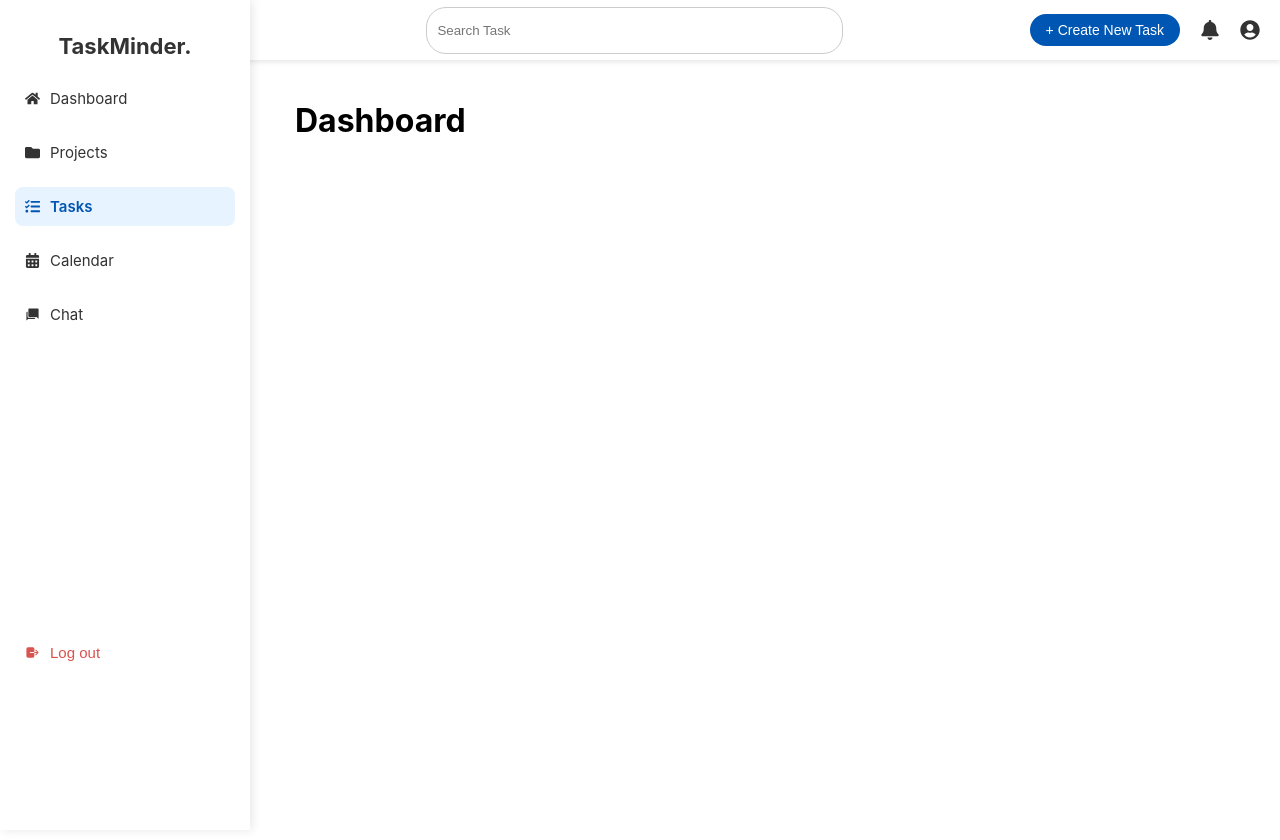
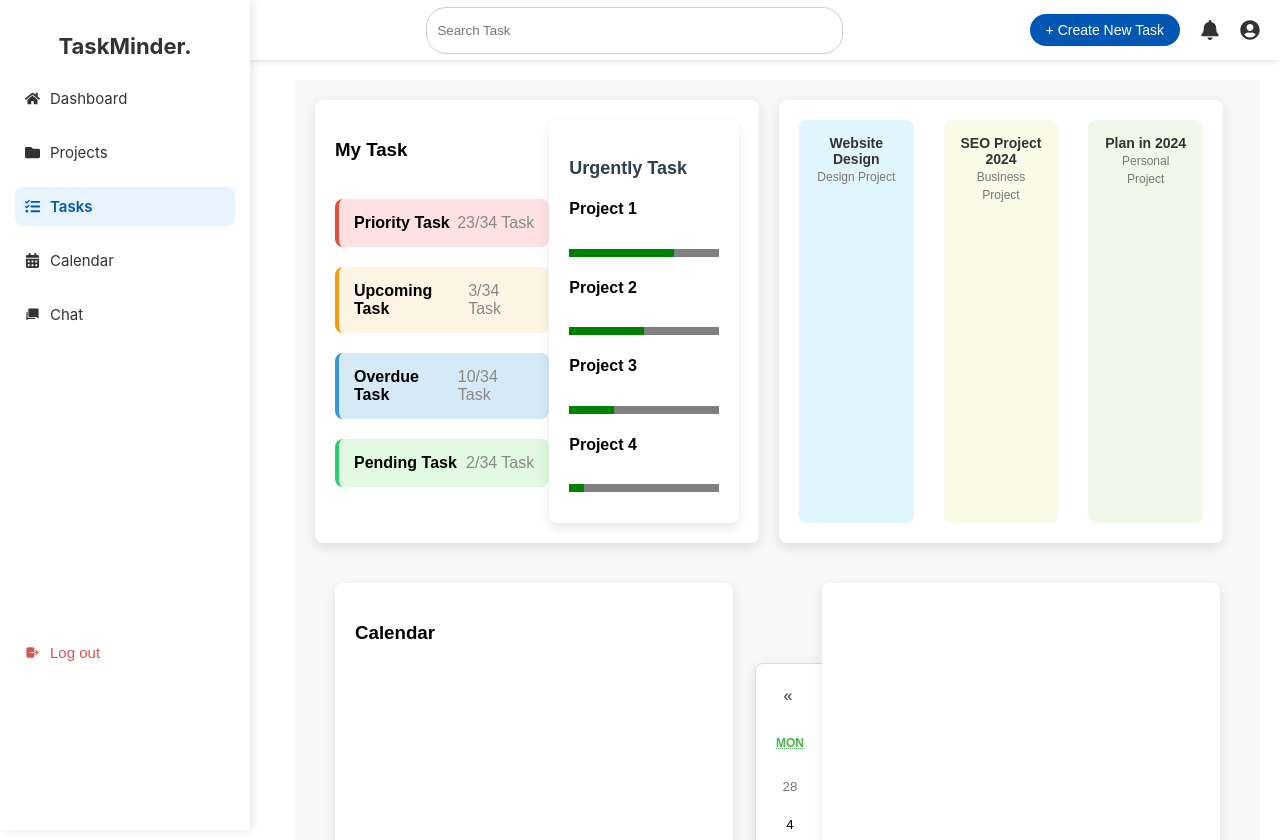
Before and after one commit to ToiLaHao2/CapstoneProject2, a React (Create React App) app in the folder client/: page /dashboard in a window 1280 px wide. Built offline with nearby package versions, Linux system fonts and the light colour scheme.

Commit message:
update dashboard. not fix calendar

```diff
--- a/client/package.json
+++ b/client/package.json
@@ -10,6 +10,7 @@
     "@testing-library/user-event": "^13.5.0",
     "antd": "^5.22.1",
     "bootstrap": "^5.3.3",
+    "framer-motion": "^11.11.17",
     "react": "^18.3.1",
     "react-bootstrap": "^2.10.5",
     "react-calendar": "^5.1.0",
--- a/client/src/components/chat/Chat.js
+++ b/client/src/components/chat/Chat.js
@@ -1,3 +1,6 @@
+import React from "react";
+import "../general/MainContentContainer.css"
+
 const Chat = () => {
     return(
         <div>
--- a/client/src/components/dashboard/Dashboard.css
+++ b/client/src/components/dashboard/Dashboard.css
@@ -0,0 +1,245 @@
+/* Container styling */
+.dashboard-container {
+    display: flex;
+    flex-wrap: wrap;
+    gap: 20px;
+    padding: 20px;
+    background-color: #f7f7f7;
+    font-family: 'Arial', sans-serif;
+}
+
+/* Section Containers */
+.tasks, .urgently-task, .recently-visited, .workspace, .new-chat {
+    background-color: #fff;
+    padding: 20px;
+    border-radius: 8px;
+    box-shadow: 0 4px 12px rgba(0, 0, 0, 0.1);
+    width: 100%;
+    box-sizing: border-box;
+    transition: background-color 0.3s ease;
+}
+
+/* Task Section */
+.tasks {
+    display: flex;
+    justify-content: space-between;
+    width: 48%;
+}
+
+.urgently-task, .recently-visited, .workspace, .new-chat {
+    width: 48%;
+}
+
+/* My Tasks */
+.my-tasks {
+    display: flex;
+    flex-direction: column;
+    gap: 20px;
+}
+
+/* Individual Task */
+.task {
+    background-color: #f4f4f4;
+    padding: 15px;
+    border-radius: 8px;
+    display: flex;
+    justify-content: space-between;
+    align-items: center;
+    transition: background-color 0.3s ease;
+}
+
+.task h4 {
+    margin: 0;
+    font-size: 16px;
+    font-weight: 600;
+}
+
+.task p {
+    margin: 0;
+    color: #888;
+}
+
+.task:hover {
+    background-color: #e1e1e1;
+}
+
+/* Task Variations */
+.priority-task {
+    border-left: 4px solid #e74c3c;
+    background-color: #fde2e1; /* Light red */
+}
+
+.upcoming-task {
+    border-left: 4px solid #f39c12;
+    background-color: #fef4e4; /* Light yellow */
+}
+
+.overdue-task {
+    border-left: 4px solid #3498db;
+    background-color: #d5e9f6; /* Light blue */
+}
+
+.pending-task {
+    border-left: 4px solid #2ecc71;
+    background-color: #e2f9e1; /* Light green */
+}
+
+/* Urgently Task Progress */
+.urgently-task h3 {
+    font-size: 18px;
+    font-weight: 700;
+    margin-bottom: 15px;
+    color: #2c3e50;
+}
+
+.progress {
+    margin-bottom: 10px;
+}
+
+progress {
+    width: 100%;
+    height: 8px;
+    border-radius: 4px;
+    background-color: #ecf0f1;
+}
+
+progress[value] {
+    background-color: #3498db;
+}
+
+/* Recently Visited Section */
+.recently-visited {
+    display: flex;
+    justify-content: space-between;
+    flex-wrap: wrap;
+    gap: 20px;
+}
+
+.visited-project {
+    background-color: #f9f9f9;
+    padding: 15px;
+    border-radius: 8px;
+    text-align: center;
+    width: calc(33.33% - 20px);
+    box-sizing: border-box;
+    transition: transform 0.3s ease, box-shadow 0.3s ease;
+}
+
+.visited-project img {
+    max-width: 100%;
+    border-radius: 8px;
+    margin-bottom: 10px;
+}
+
+.visited-project p {
+    font-size: 14px;
+    font-weight: 600;
+    margin: 0;
+    color: #333;
+}
+
+.visited-project span {
+    font-size: 12px;
+    color: #777;
+}
+
+.visited-project:hover {
+    transform: translateY(-10px);
+    box-shadow: 0 10px 20px rgba(0, 0, 0, 0.1);
+}
+
+/* Add Background Color Variations for Recently Visited Projects */
+.visited-project:nth-child(1) {
+    background-color: #e1f5fe; /* Light Blue */
+}
+
+.visited-project:nth-child(2) {
+    background-color: #f9fbe7; /* Light Yellow */
+}
+
+.visited-project:nth-child(3) {
+    background-color: #f1f8e9; /* Light Green */
+}
+
+/*ttt*/
+
+/* Calendar and Details Section Container */
+.calendar-container {
+    display: flex;
+    justify-content: space-between; /* Spread the sections out */
+    gap: 20px;
+    flex-wrap: wrap;
+    padding: 20px;
+    background-color: #f7f7f7;
+}
+
+/* Calendar Section */
+.calendar-section {
+    background-color: #fff;
+    padding: 20px;
+    border-radius: 8px;
+    box-shadow: 0 4px 12px rgba(0, 0, 0, 0.1);
+    flex: 1;
+    max-width: 45%; /* Adjust width */
+    box-sizing: border-box;
+    text-align: left; /* Ensure text inside the section aligns to the left */
+}
+
+/* Make sure react-calendar is aligned to the left */
+.react-calendar {
+    width: 100%;
+    background-color: #ffffff;
+    border: 1px solid #ddd;
+    border-radius: 8px;
+    box-shadow: 0 4px 12px rgba(0, 0, 0, 0.1);
+    margin-left: 0; /* Remove auto centering */
+    margin-right: 0; /* Remove any margin to the right */
+}
+
+/* Tile Styles for React Calendar */
+.react-calendar__tile {
+    border-radius: 8px;
+    transition: background-color 0.3s ease;
+    font-size: 14px;
+    font-weight: 600;
+}
+
+.react-calendar__tile:active,
+.react-calendar__tile:focus {
+    background-color: #3498db;
+    color: #fff;
+    border-radius: 8px;
+}
+
+.react-calendar__tile--now {
+    background-color: #f39c12;
+    color: #fff;
+}
+
+.react-calendar__tile--active {
+    background-color: #2ecc71;
+    color: #fff;
+}
+
+/* Details Section */
+.details-calendar-section {
+    background-color: #fff;
+    padding: 20px;
+    border-radius: 8px;
+    box-shadow: 0 4px 12px rgba(0, 0, 0, 0.1);
+    flex: 1;
+    max-width: 45%;
+    box-sizing: border-box;
+}
+
+/* Responsive Design */
+@media (max-width: 768px) {
+    .calendar-container {
+        flex-direction: column;
+        align-items: center;
+    }
+
+    .calendar-section, .details-calendar-section {
+        max-width: 100%;
+    }
+}
--- a/client/src/components/dashboard/Dashboard.js
+++ b/client/src/components/dashboard/Dashboard.js
@@ -1,10 +1,107 @@
+import React, { useState } from 'react';
+import './Dashboard.css';
+import CalendarComponent from 'react-calendar';
 const Dashboard = () => {
-    return(
-        <div>
-            <h1>Dashboard</h1>
-            {/* Add your dashboard components here */}
+    const [selectedDate, setSelectedDate] = useState(null);
+
+    const taskDetails = {
+        project: 'Website Design',
+        task: 'Create Homepage Layout',
+        deadline: '2024-11-30',
+        timeLeft: '5 days, 2 hours, 30 minutes',
+    };
+
+    const handleDateChange = (date) => {
+        setSelectedDate(date);
+    };
+
+    return (
+        <div className="dashboard-container">
+            {/* My Task Section */}
+            <div className="tasks">
+                <div className="my-tasks">
+                    <h3>My Task</h3>
+                    <div className="task priority-task">
+                        <h4>Priority Task</h4>
+                        <p>23/34 Task</p>
+                    </div>
+                    <div className="task upcoming-task">
+                        <h4>Upcoming Task</h4>
+                        <p>3/34 Task</p>
+                    </div>
+                    <div className="task overdue-task">
+                        <h4>Overdue Task</h4>
+                        <p>10/34 Task</p>
+                    </div>
+                    <div className="task pending-task">
+                        <h4>Pending Task</h4>
+                        <p>2/34 Task</p>
+                    </div>
+                </div>
+
+                {/* Urgently Task Section */}
+                <div className="urgently-task">
+                    <h3>Urgently Task</h3>
+                    <div className="progress">
+                        <h4>Project 1</h4>
+                        <progress value="70" max="100"></progress>
+                    </div>
+                    <div className="progress">
+                        <h4>Project 2</h4>
+                        <progress value="50" max="100"></progress>
+                    </div>
+                    <div className="progress">
+                        <h4>Project 3</h4>
+                        <progress value="30" max="100"></progress>
+                    </div>
+                    <div className="progress">
+                        <h4>Project 4</h4>
+                        <progress value="10" max="100"></progress>
+                    </div>
+                </div>
+            </div>
+
+            {/* Recently Visited Section */}
+            <div className="recently-visited">
+                <div className="visited-project">
+                    <p>Website Design</p>
+                    <span>Design Project</span>
+                </div>
+                <div className="visited-project">
+                    <p>SEO Project 2024</p>
+                    <span>Business Project</span>
+                </div>
+                <div className="visited-project">
+                    <p>Plan in 2024</p>
+                    <span>Personal Project</span>
+                </div>
+            </div>
+
+            <div className="calendar-container">
+                {/* Calendar Section */}
+                <div className="calendar-section">
+                    <h3>Calendar</h3>
+                    <CalendarComponent
+                        onChange={handleDateChange}
+                        value={selectedDate}
+                    />
+                </div>
+
+                {/* Details Calendar Section */}
+                <div className="details-calendar-section">
+                    {selectedDate && (
+                        <div className="task-details">
+                            <h4>Task Details for {selectedDate.toLocaleDateString()}</h4>
+                            <p><strong>Project:</strong> {taskDetails.project}</p>
+                            <p><strong>Task:</strong> {taskDetails.task}</p>
+                            <p><strong>Deadline:</strong> {taskDetails.deadline}</p>
+                            <p><strong>Time Left:</strong> {taskDetails.timeLeft}</p>
+                        </div>
+                    )}
+                </div>
+            </div>
         </div>
-    )
-}
+    );
+};
 
 export default Dashboard;
--- a/client/src/components/projects/Projects.js
+++ b/client/src/components/projects/Projects.js
@@ -1,3 +1,6 @@
+import React from "react";
+import "../general/MainContentContainer.css"
+
 const Projects = () => {
     return(
         <div>
--- a/client/src/components/tasks/Tasks.js
+++ b/client/src/components/tasks/Tasks.js
@@ -1,3 +1,6 @@
+import React from "react";
+import "../general/MainContentContainer.css"
+
 const Tasks = () => {
     return(
         <div>
```
Also changed, not shown: client/src/components/general/MainContentContainer.css (indentation only), 1 other file (tests, documents, lock files or other folders).
